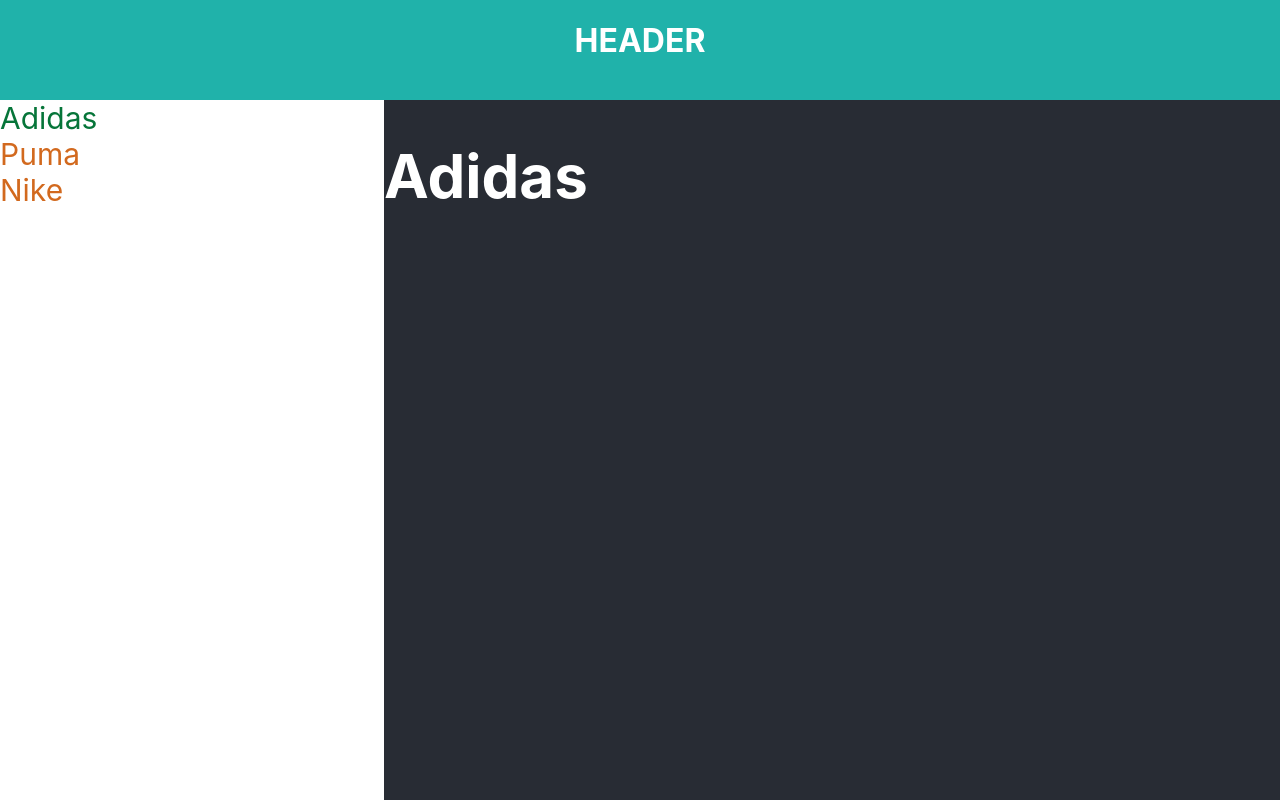
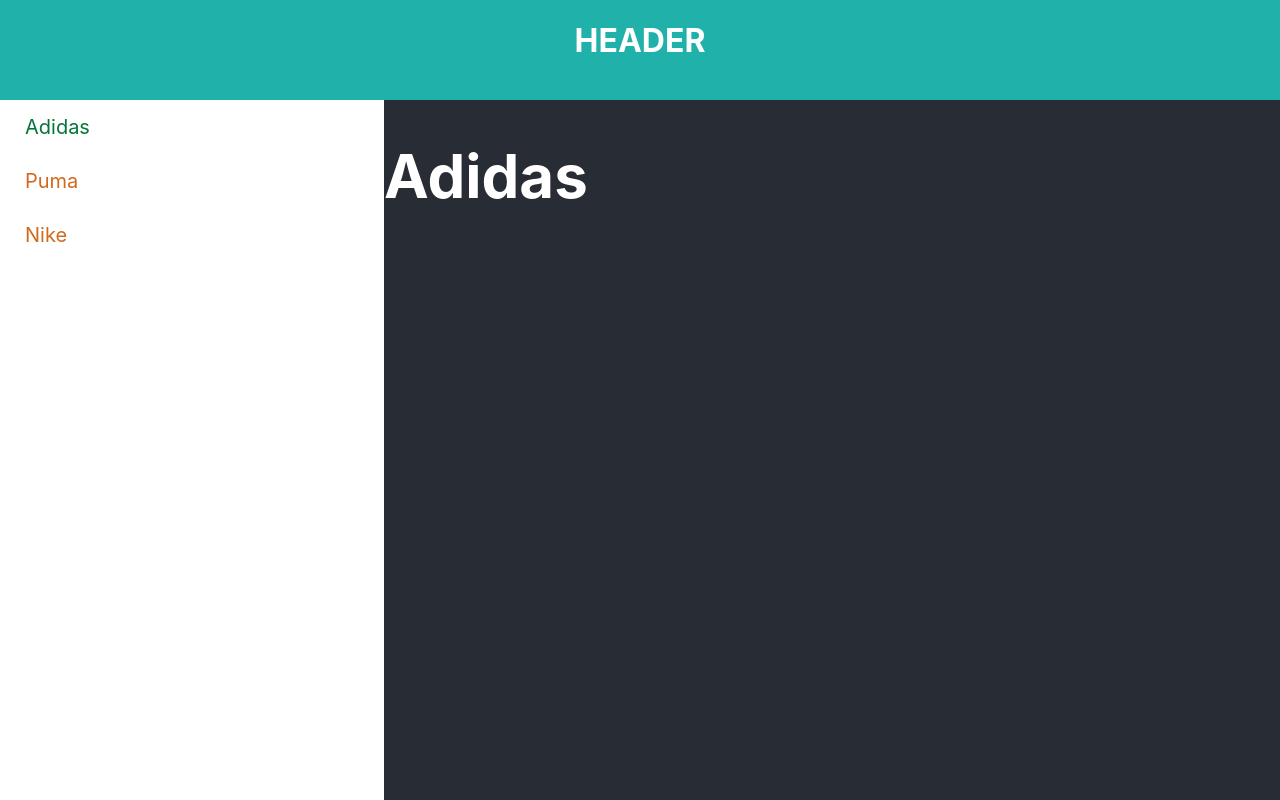
Before and after one commit to Odinokun/v-dop-tuesday-router, a React (Vite) app: page /page-1 in a window 1280 px wide. Built offline with nearby package versions, Linux system fonts and the light colour scheme.

Commit message:
add styled-components for navigation styling and refactor Site component

```diff
--- a/package.json
+++ b/package.json
@@ -10,9 +10,11 @@
     "preview": "vite preview"
   },
   "dependencies": {
+    "@types/styled-components": "^5.1.34",
     "react": "^18.3.1",
     "react-dom": "^18.3.1",
-    "react-router": "^7.0.2"
+    "react-router": "^7.0.2",
+    "styled-components": "^6.1.13"
   },
   "devDependencies": {
     "@eslint/js": "^9.15.0",
--- a/src/components/Site.tsx
+++ b/src/components/Site.tsx
@@ -4,6 +4,7 @@
 import { PageTwo } from './pages/PageTwo';
 import { Error404 } from './pages/Error404';
 import styles from './Site.module.css';
+import styled from 'styled-components';
 
 export const Site = () => {
   return (
@@ -14,34 +15,25 @@
 
       <div className={styles.body}>
         <div className={styles.nav}>
-          <nav>
-            <NavLink
-              to='/page-1'
-              className={({ isActive }) =>
-                isActive ? styles.active : styles.navLink
-              }
-              end
-            >
+          <nav className={NavWrapper}>
+            {/* <NavLink to='/page-1' className={({ isActive }) => isActive ? styles.active : styles.navLink} end >Test</NavLink> */}
+            <NavWrapper>
+              <NavLink to='/page-1' end>
                 Adidas
               </NavLink>
-            <NavLink
-              to='/page-2'
-              className={({ isActive }) =>
-                isActive ? styles.active : styles.navLink
-              }
-              end
-            >
+            </NavWrapper>
+
+            <NavWrapper>
+              <NavLink to='/page-2' end>
                 Puma
               </NavLink>
-            <NavLink
-              to='/page-3'
-              className={({ isActive }) =>
-                isActive ? styles.active : styles.navLink
-              }
-              end
-            >
+            </NavWrapper>
+
+            <NavWrapper>
+              <NavLink to='/page-3' end>
                 Nike
               </NavLink>
+            </NavWrapper>
           </nav>
         </div>
         <div className={styles.content}>
@@ -59,3 +51,24 @@
     </div>
   );
 };
+
+const NavWrapper = styled.nav`
+  margin-left: 10px;
+  font-size: 20px;
+  padding: 10px;
+  & > a {
+    padding: 5px;
+    text-decoration: none;
+    color: chocolate;
+    transition: all 0.3s;
+  }
+
+  & > a.active {
+    color: #067539;
+    text-decoration: dashed;
+  }
+
+  & > a:hover {
+    color: steelblue;
+  }
+`;
```
Also changed, not shown: 1 other file (tests, documents, lock files or other folders). Lines whose indentation alone changed are shown as unchanged.
